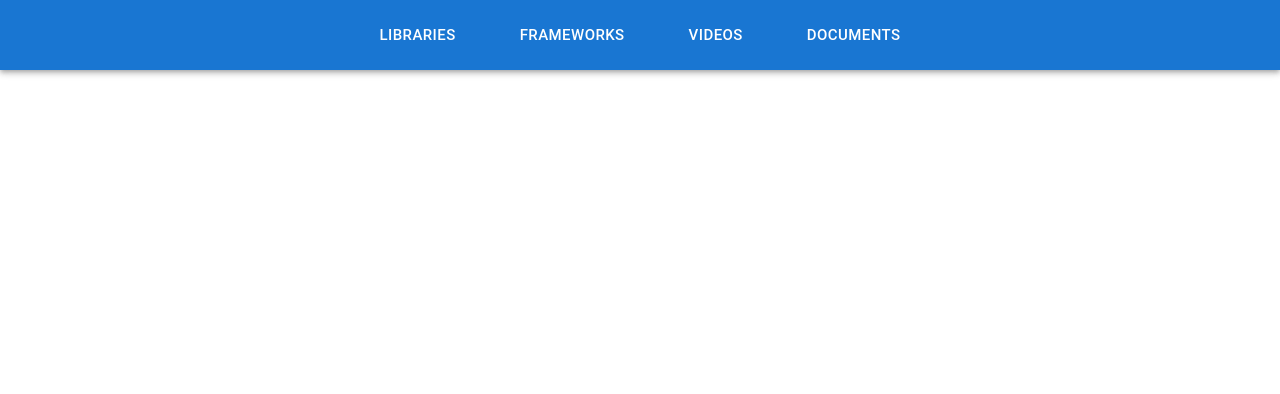
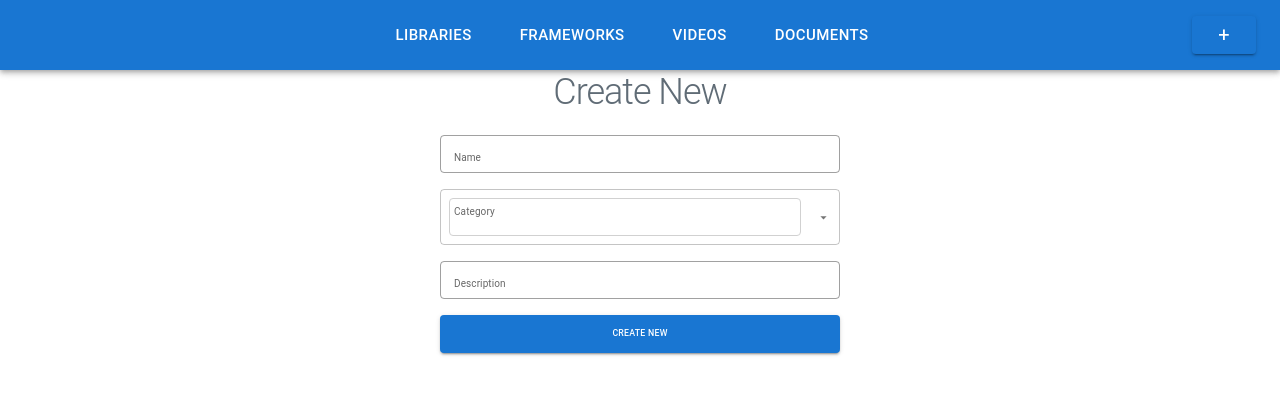
Before and after one commit to yunapahk/birdnest-frontend, a React (Create React App) app: page /create in a window 1280 px wide. Shown: the top 394 px of the page. Built offline with nearby package versions, Linux system fonts and the light colour scheme.

Commit message:
navbar done

```diff
--- a/src/components/ResponsiveAppBar.tsx
+++ b/src/components/ResponsiveAppBar.tsx
@@ -1,85 +1,96 @@
 import * as React from 'react';
+import { Link } from 'react-router-dom';
 import AppBar from '@mui/material/AppBar';
 import Box from '@mui/material/Box';
 import Toolbar from '@mui/material/Toolbar';
-import IconButton from '@mui/material/IconButton';
 import Typography from '@mui/material/Typography';
-import Menu from '@mui/material/Menu';
-import MenuIcon from '@mui/icons-material/Menu';
 import Container from '@mui/material/Container';
 import Button from '@mui/material/Button';
-import MenuItem from '@mui/material/MenuItem';
+import IconButton from '@mui/material/IconButton';
+import Drawer from '@mui/material/Drawer';
+import List from '@mui/material/List';
+import ListItem from '@mui/material/ListItem';
 
-const pages = ['Libraries', 'Frameworks', 'Videos', 'Documents']; // Updated page names
+const pages = ['Libraries', 'Frameworks', 'Videos', 'Documents'];
 
 function ResponsiveAppBar() {
-  const [anchorElNav, setAnchorElNav] = React.useState<null | HTMLElement>(null);
+  const [drawerOpen, setDrawerOpen] = React.useState(false);
 
-  const handleOpenNavMenu = (event: React.MouseEvent<HTMLElement>) => {
-    setAnchorElNav(event.currentTarget);
+  const toggleDrawer = (open: boolean) => (event: React.KeyboardEvent | React.MouseEvent) => {
+    if (event.type === 'keydown' && ((event as React.KeyboardEvent).key === 'Tab' || (event as React.KeyboardEvent).key === 'Shift')) {
+      return;
+    }
+    setDrawerOpen(open);
   };
 
-  const handleCloseNavMenu = () => {
-    setAnchorElNav(null);
-  };
+  const list = () => (
+    <Box
+      sx={{ width: 250 }}
+      role="presentation"
+      onClick={toggleDrawer(false)}
+      onKeyDown={toggleDrawer(false)}
+    >
+      <List>
+        {pages.map((text, index) => (
+          <ListItem button key={text}>
+            <Typography textAlign="center" sx={{ fontSize: '1.5rem' }}>
+              {text}
+            </Typography>
+          </ListItem>
+        ))}
+        <ListItem button>
+          <Link to="/create">
+            <Typography textAlign="center" sx={{ fontSize: '1.5rem' }}>
+              Create
+            </Typography>
+          </Link>
+        </ListItem>
+      </List>
+    </Box>
+  );
 
   return (
     <AppBar position="static">
       <Container maxWidth="xl">
         <Toolbar disableGutters>
-          <Box sx={{ flexGrow: 1, display: { xs: 'flex', md: 'none' } }}>
-            <IconButton
-              size="large"
-              aria-label="navigation menu"
-              aria-controls="menu-appbar"
-              aria-haspopup="true"
-              onClick={handleOpenNavMenu}
-              color="inherit"
-            >
-              <MenuIcon />
-            </IconButton>
-          </Box>
-          <Box sx={{ flexGrow: 1, display: { xs: 'none', md: 'flex' }, justifyContent: 'center' }}>
+          <Box sx={{ flexGrow: 1, display: { xs: 'none', sm: 'flex' }, justifyContent: 'center', pl: 8 }}>
             {pages.map((page) => (
-              <Button
-                key={page}
-                onClick={handleCloseNavMenu}
-                sx={{ my: 2, mx: 3, color: 'white', fontSize: '1.5rem' }} // Updated fontSize and mx
-              >
+              <Button key={page} sx={{ my: 2, mx: 2, color: 'white', fontSize: '1.5rem' }}>
                 {page}
               </Button>
             ))}
           </Box>
-          <Box sx={{ flexGrow: 1, display: { xs: 'flex', md: 'none' } }}>
-            <Menu
-              id="menu-appbar"
-              anchorEl={anchorElNav}
-              anchorOrigin={{
-                vertical: 'bottom',
-                horizontal: 'left',
-              }}
-              keepMounted
-              transformOrigin={{
-                vertical: 'top',
-                horizontal: 'left',
-              }}
-              open={Boolean(anchorElNav)}
-              onClose={handleCloseNavMenu}
-              sx={{
-                display: { xs: 'block', md: 'none' },
-              }}
-            >
-              {pages.map((page) => (
-                <MenuItem key={page} onClick={handleCloseNavMenu}>
-                  <Typography textAlign="center" sx={{ fontSize: '1.5rem' }}>  {/* Updated fontSize */}
-                    {page}
-                  </Typography>
-                </MenuItem>
-              ))}
-            </Menu>
+
+          <Box sx={{ flexGrow: 0, display: { xs: 'none', sm: 'flex' } }}>
+            <Link to="/create" style={{ textDecoration: 'none' }}>
+              <Button variant="contained" color="primary" sx={{ ml: 2, p: 1 }}>
+                <Typography variant="h3" component="span" sx={{ fontSize: '2rem' }}>
+                  +
+                </Typography>
+              </Button>
+            </Link>
+          </Box>
+
+          <Box sx={{ flexGrow: 0, display: { xs: 'flex', sm: 'none' } }}>
+          <IconButton
+            color="inherit"
+            aria-label="open drawer"
+            edge="end"
+            onClick={toggleDrawer(true)}
+          >
+            <span role="img" aria-label="hamburger" style={{ fontSize: '1.5rem' }}>🍔</span>
+          </IconButton>
           </Box>
         </Toolbar>
       </Container>
+
+      <Drawer
+        anchor="left"
+        open={drawerOpen}
+        onClose={toggleDrawer(false)}
+      >
+        {list()}
+      </Drawer>
     </AppBar>
   );
 }
--- /dev/null
+++ b/src/pages/Create.js
@@ -0,0 +1,77 @@
+import React from 'react';
+import { useNavigate } from 'react-router-dom';  // <-- Added
+import TextField from '@mui/material/TextField';
+import Autocomplete from '@mui/material/Autocomplete';
+import Stack from '@mui/material/Stack';
+import Button from '@mui/material/Button';
+
+function Create() {
+  const navigate = useNavigate();  // <-- Added
+
+  const handleSubmit = async (event) => {
+    event.preventDefault();
+    const formData = new FormData(event.target);
+
+    const newBirdnest = {
+      name: formData.get("name"),
+      category: formData.get("category"),
+      description: formData.get("description"),
+    };
+
+    console.log("FormData: ", newBirdnest);
+
+    try {
+      const response = await fetch('https://birdnest-backend-bc7d.onrender.com/api/create', {
+        method: 'POST',
+        headers: {
+          'Content-Type': 'application/json',
+        },
+        body: JSON.stringify(newBirdnest),
+      });
+
+      const responseData = await response.json();
+      console.log("Server Response: ", responseData);
+
+      if (response.ok) {
+        console.log('New entry created.');
+        navigate('/');
+      } else {
+        console.log('Failed to create new entry.');
+      }
+    } catch (error) {
+      console.log('Failed to create new entry:', error);
+    }
+  };
+
+
+  return (
+    <div style={{ textAlign: 'center', marginBottom: '2em' }}>
+      <h2>Create New</h2>
+      <form onSubmit={handleSubmit}>
+      <Stack spacing={2} direction="column" sx={{ width: '100%', maxWidth: 400, margin: 'auto' }}>
+          <TextField name="name" label="Name" variant="outlined" fullWidth />
+          <Autocomplete
+            id="category-select"
+            options={['Library', 'Framework', 'Video', 'Document']}
+            renderInput={(params) => (
+              <TextField {...params} label="Category" variant="outlined" fullWidth />
+            )}
+            name="category"
+            fullWidth
+          />
+          <TextField
+            name="description"
+            label="Description"
+            variant="outlined"
+            fullWidth
+          />
+          <Button type="submit" variant="contained" color="primary">
+            Create New
+          </Button>
+        </Stack>
+      </form>
+    </div>
+  );
+}
+
+export default Create;
--- a/src/pages/Index.js
+++ b/src/pages/Index.js
@@ -1,50 +1,14 @@
 import React from 'react';
 import Post from '../components/Post';
-import { useLoaderData, Form } from 'react-router-dom';
+import { useLoaderData } from 'react-router-dom';  // Removed Form import
 import Grid from '@mui/material/Grid';
-import TextField from '@mui/material/TextField';
-import Autocomplete from '@mui/material/Autocomplete';
-import Stack from '@mui/material/Stack';
-import Button from '@mui/material/Button';
 
 function Index(props) {
   const birdnests = useLoaderData();
 
   return (
     <>
-      <div style={{ textAlign: 'center', marginBottom: '2em' }}>
-        <h2>Create New</h2>
-        <Form method="post" action="/create">
-          <Stack spacing={2} direction="column" sx={{ width: '100%', maxWidth: 400, margin: 'auto' }}>
-            {/* Text input for name */}
-            <TextField name="name" label="Name" variant="outlined" fullWidth />
-
-            {/* Dropdown for category */}
-            <Autocomplete
-              id="category-select"
-              options={['Library', 'Framework', 'Video', 'Document']}
-              renderInput={(params) => (
-                <TextField {...params} label="Category" variant="outlined" fullWidth />
-              )}
-              name="category"
-              fullWidth
-            />
-
-            {/* Text input for description */}
-            <TextField
-              name="description"
-              label="Description"
-              variant="outlined"
-              fullWidth
-            />
-
-            <Button type="submit" variant="contained" color="primary">
-              Create New
-            </Button>
-          </Stack>
-        </Form>
-      </div>
-
+      {/* Removed the entire div containing the form */}
       <Grid container spacing={3}>
         {birdnests.map((birdnest) => (
           <Grid item xs={12} sm={6} md={4} lg={3} key={birdnest.id}>
--- a/src/router.js
+++ b/src/router.js
@@ -2,15 +2,16 @@ import {createBrowserRouter, createRoutesFromElements, Route} from 'react-router
 import App from "./App";
 import Index from "./pages/Index";
 import Show from "./pages/Show";
+import Create from "./pages/Create";
 import {indexLoader, showLoader} from "./loaders";
-import {createAction, updateAction, deleteAction} from "./actions";
+import {updateAction, deleteAction} from "./actions";
 
 const router = createBrowserRouter(createRoutesFromElements(
     <>
         <Route path="/" element={<App/>}>
             <Route path="" element={<Index/>} loader={indexLoader}/>
             <Route path="post/:id" element={<Show/>} loader={showLoader}/>
-            <Route path="create" action={createAction}/>
+            <Route path="create" element={<Create />}/>
             <Route path="update/:id" action={updateAction}/>
             <Route path="delete/:id" action={deleteAction}/>
         </Route>
```
